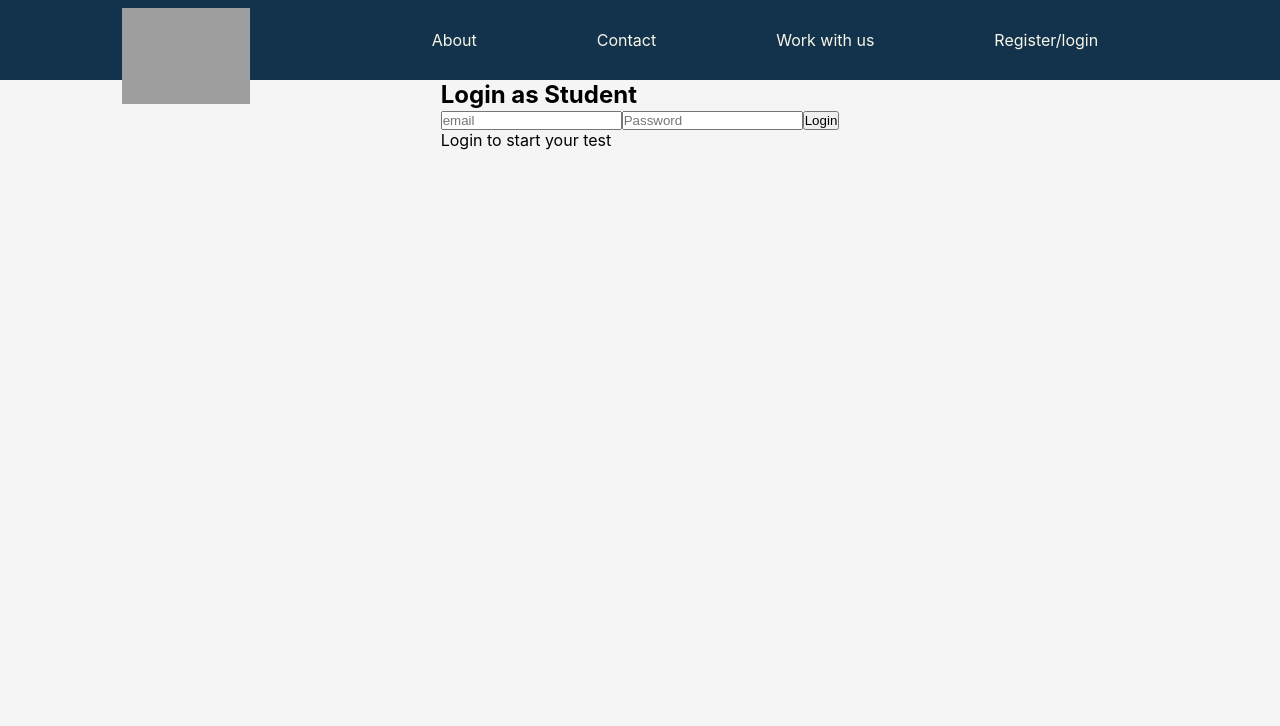
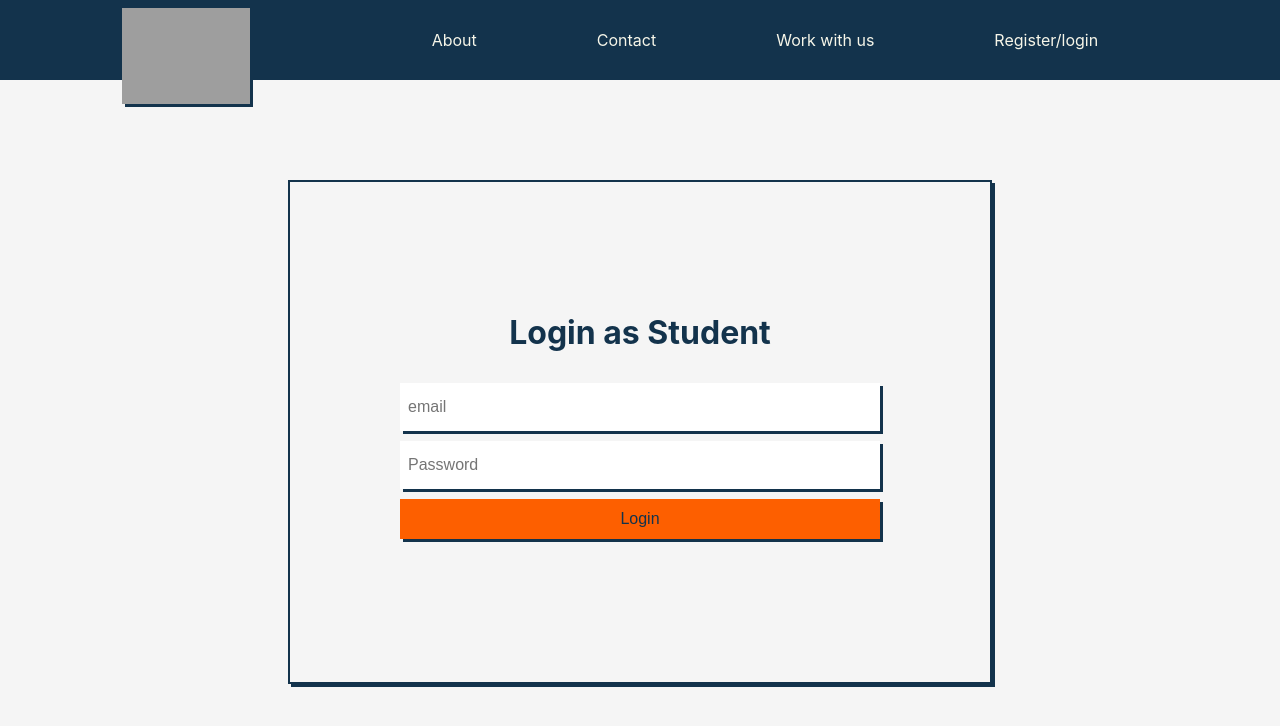
Before and after one commit to KhaledAlabssi/GRADUCATION_PROJECT_Testination_Frontend, a React (Create React App) app: page /studentLogin in a window 1280 px wide. Shown: the top 726 px of the page. Built offline with nearby package versions, Linux system fonts and the light colour scheme; no server answers; grey boxes are pictures that could not be loaded.

Commit message:
styling the login panel for teachers and students

```diff
--- a/src/App.css
+++ b/src/App.css
@@ -36,6 +36,8 @@ nav img {
   height: 120%;
   position: relative;
   top: 1rem;
+  color: #13334C;
+  box-shadow: 3px 3px;
 }
 
 li {
@@ -162,6 +164,7 @@ li {
   .home {
     /* position: relative;
     width: 90%; */
+    width: 80%;
     left: 100px;
     flex-direction: row;
     height: 50%;
@@ -570,6 +573,60 @@ li {
     margin: 2px;
   }
 
+  .login {
+    height: 500px;
+    width: 700px;
+    border: 2px solid #13334C;
+    box-shadow: 3px 3px;
+    margin: 100px;
+    display: flex;
+    flex-direction: column;
+    align-items: center;
+    justify-content: center;
+    color: #13334C;
+    /* background-color: white; */
+
+  }
+  .login form {
+    display: flex;
+    flex-direction: column;
+    width: 70%;
+    text-align: center;
+  }
+
+  .login form > * {
+    margin: 5px;
+    border: none;
+    font-size: 1rem;
+    color: #13334C;
+    height: 2rem;
+    padding: 8px;
+    outline: none;
+
+
+  }
+  .login form button {
+    background-color: #FD5F00;
+    height: 2.5rem;
+  }
+
+  .login form input {
+    box-shadow: 3px 3px;
+  }
+
+  .login form button {
+    box-shadow: 3px 3px;
+
+  }
+
+  .login form h2 {
+    font-size: 2rem;
+    position: relative;
+    top: -20px;
+  }
+
+
+
 
 
 
--- a/src/Home.js
+++ b/src/Home.js
@@ -5,7 +5,7 @@ import { Link } from 'react-router-dom'
 export default function Home() {
     return (
         <div className='home'>
-            <h1>Home page</h1>
+
             <Link to='/studentLogin'><button>Login as Student</button></Link>
             <Link to='/teacherLogin'><button>Login as Teacher</button></Link>
 
--- a/src/StudentLogin.js
+++ b/src/StudentLogin.js
@@ -69,12 +69,14 @@ export default function StudentLogin() {
   return (
     <div>
         <div className={loged ? 'none' : 'bla'}>
+          <div className='login'>
       <form onSubmit={studentLogin} >
         <h2>Login as Student</h2>
         <input name="email" type="text" placeholder="email" />
         <input name="pass" type="password" placeholder="Password" />
         <button type="submit">Login</button>
       </form>
+      </div>
       </div>
       {availableTests !== null ? (
 
@@ -101,7 +103,7 @@ export default function StudentLogin() {
 
         </>
       ) : (
-        <><p>Login to start your test</p></>
+        <><p></p></>
       )}
     </div>
   );
--- a/src/TeacherLogin.js
+++ b/src/TeacherLogin.js
@@ -1,30 +1,29 @@
-import React, {useState} from 'react'
-import { useHistory } from 'react-router'
-import Main from './Main'
-
+import React, { useState } from "react";
+import { useHistory } from "react-router";
+import Main from "./Main";
 
 export default function TeacherLogin() {
-    const history = useHistory()
-    const [logged, setLogged] = useState(false)
+  const history = useHistory();
+  const [logged, setLogged] = useState(false);
 
-    function teacherLogin(e) {
-        e.preventDefault()
-        if (e.target.username.value === 'khaled' && e.target.pass.value === 'khaledredi') {
-            setLogged(true)
-            history.push('/main')
-        }
-
-
+  function teacherLogin(e) {
+    e.preventDefault();
+    if (
+      e.target.username.value === "khaled" &&
+      e.target.pass.value === "khaledredi"
+    ) {
+      setLogged(true);
+      history.push("/main");
     }
-    return (
-        <div>
-
-                <form onSubmit={teacherLogin} >
+  }
+  return (
+    <div className='login'>
+      <form onSubmit={teacherLogin}>
         <h2>Login as a Teacher</h2>
         <input name="username" type="text" placeholder="username" />
         <input name="pass" type="password" placeholder="Password" />
         <button type="submit">Login</button>
       </form>
-        </div>
-    )
+    </div>
+  );
 }
```
